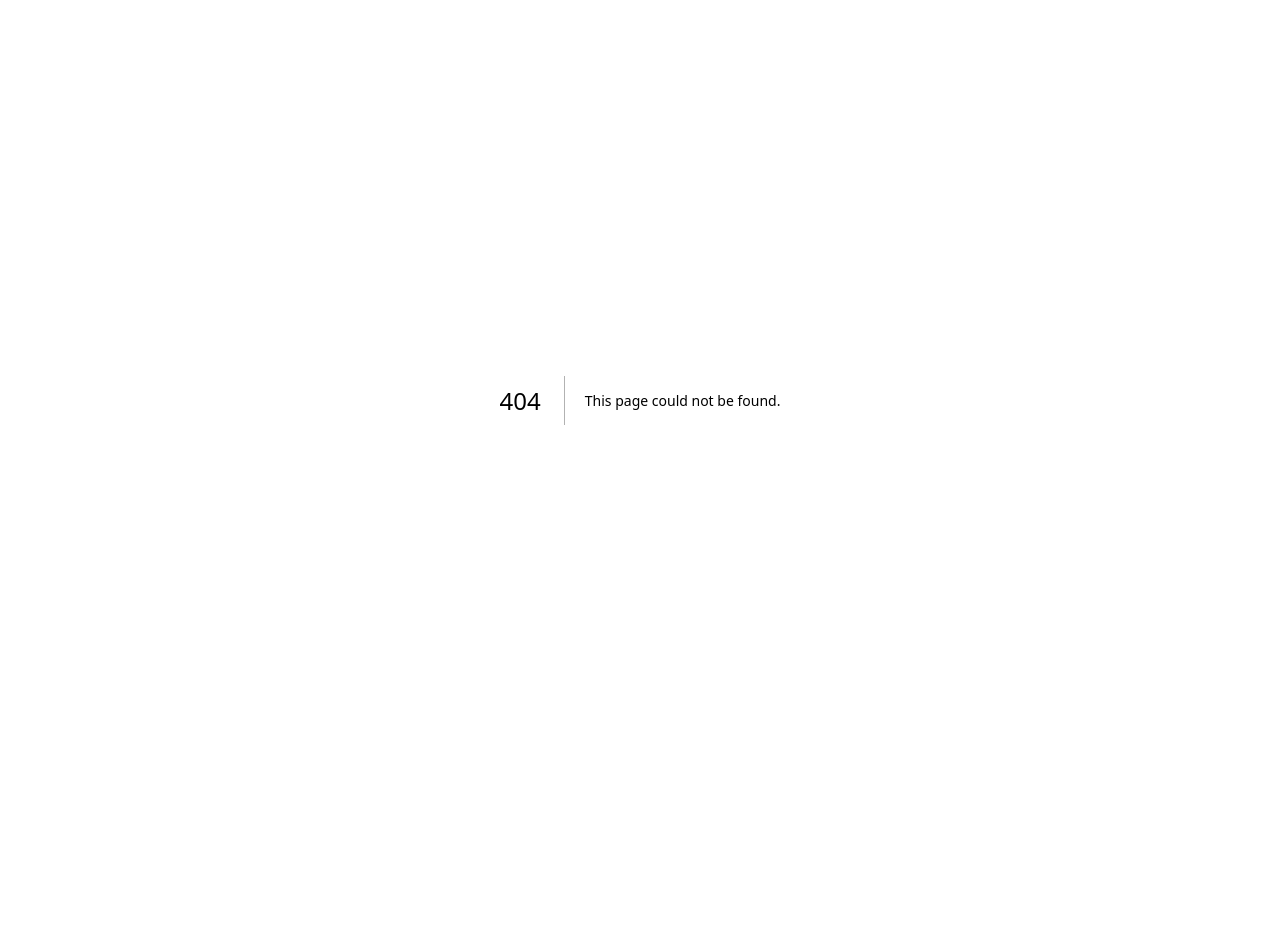
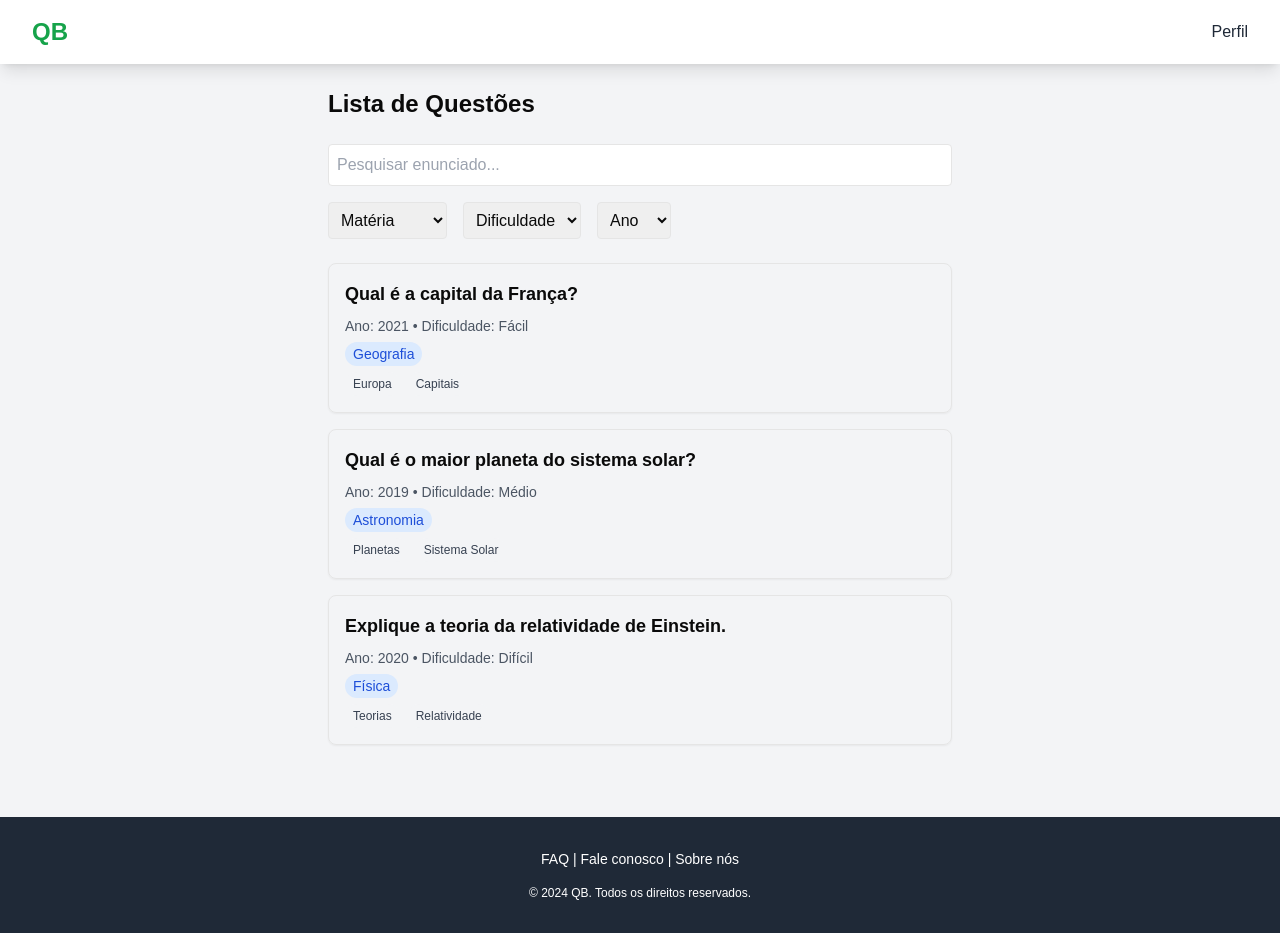
Before and after one commit to Ryan-Albuquerque/qb-app, a Next.js app: page /qb/admin/questions in a window 1280 px wide. Before the commit this address had no page. Before the commit the page ends 800 px from the top, so only its background shows below. Built offline with nearby package versions, Linux system fonts and the light colour scheme.

Commit message:
feat: question admin view, edit and create

```diff
--- /dev/null
+++ b/src/app/qb/admin/questions/edit-or-new/page.tsx
@@ -0,0 +1,159 @@
+"use client";
+import { useState } from "react";
+
+type Question = {
+  id: number;
+  text: string;
+  year: number;
+  difficulty: "Fácil" | "Médio" | "Difícil";
+  subcategory: string; // Subcategoria de única escolha
+  options: string[];
+  correctAnswerIndex: number;
+};
+
+// Definindo dificuldades e anos possíveis
+const difficulties = ["Fácil", "Médio", "Difícil"];
+const currentYear = new Date().getFullYear();
+
+// Lista de subcategorias pré-definidas para selecionar
+const subcategoriesList = [
+  "Álgebra",
+  "Geometria",
+  "Trigonometria",
+  "Cálculo",
+  "Física",
+  "Química",
+];
+
+type QuestionFormProps = {
+  onSave: (question: Question) => void; // Função de callback para salvar a questão
+  question?: Question; // Questão opcional para edição
+};
+
+export default function QuestionFormPage({
+  onSave,
+  question,
+}: QuestionFormProps) {
+  const [text, setText] = useState<string>(question?.text || "");
+  const [year, setYear] = useState<number>(question?.year || currentYear);
+  const [difficulty, setDifficulty] = useState<string>(
+    question?.difficulty || "Fácil"
+  );
+  const [subcategory, setSubcategory] = useState<string>(
+    question?.subcategory || subcategoriesList[0]
+  );
+  const [options, setOptions] = useState<string[]>(
+    question?.options || ["", "", "", ""]
+  );
+  const [correctAnswerIndex, setCorrectAnswerIndex] = useState<number>(
+    question?.correctAnswerIndex || 0
+  );
+
+  const handleOptionChange = (index: number, value: string) => {
+    const updatedOptions = [...options];
+    updatedOptions[index] = value;
+    setOptions(updatedOptions);
+  };
+
+  const handleSave = () => {
+    const newQuestion: Question = {
+      id: question ? question.id : Date.now(),
+      text,
+      year,
+      difficulty: difficulty as Question["difficulty"],
+      subcategory,
+      options,
+      correctAnswerIndex,
+    };
+    onSave(newQuestion);
+  };
+
+  return (
+    <div className="max-w-xl mx-auto p-6 bg-white shadow-md rounded-md">
+      <h1 className="text-2xl font-semibold mb-6">
+        {question ? "Editar Questão" : "Nova Questão"}
+      </h1>
+
+      <label className="block mb-4">
+        <span className="text-gray-700">Enunciado</span>
+        <textarea
+          className="mt-1 p-2 w-full border rounded"
+          value={text}
+          onChange={(e) => setText(e.target.value)}
+          placeholder="Digite o enunciado da questão"
+        />
+      </label>
+
+      <label className="block mb-4">
+        <span className="text-gray-700">Ano</span>
+        <input
+          type="number"
+          className="mt-1 p-2 w-full border rounded"
+          value={year}
+          onChange={(e) => setYear(Number(e.target.value))}
+          min="2000"
+          max={currentYear}
+        />
+      </label>
+
+      <label className="block mb-4">
+        <span className="text-gray-700">Dificuldade</span>
+        <select
+          className="mt-1 p-2 w-full border rounded"
+          value={difficulty}
+          onChange={(e) => setDifficulty(e.target.value)}
+        >
+          {difficulties.map((diff) => (
+            <option key={diff} value={diff}>
+              {diff}
+            </option>
+          ))}
+        </select>
+      </label>
+
+      <label className="block mb-4">
+        <span className="text-gray-700">Subcategoria</span>
+        <select
+          className="mt-1 p-2 w-full border rounded"
+          value={subcategory}
+          onChange={(e) => setSubcategory(e.target.value)}
+        >
+          {subcategoriesList.map((sub) => (
+            <option key={sub} value={sub}>
+              {sub}
+            </option>
+          ))}
+        </select>
+      </label>
+
+      <div className="mb-4">
+        <span className="text-gray-700">Respostas</span>
+        {options.map((option, index) => (
+          <div key={index} className="flex items-center mt-2">
+            <input
+              type="radio"
+              name="correctAnswer"
+              checked={correctAnswerIndex === index}
+              onChange={() => setCorrectAnswerIndex(index)}
+              className="mr-2"
+            />
+            <input
+              type="text"
+              className="p-2 w-full border rounded"
+              value={option}
+              onChange={(e) => handleOptionChange(index, e.target.value)}
+              placeholder={`Opção ${index + 1}`}
+            />
+          </div>
+        ))}
+      </div>
+
+      <button
+        onClick={handleSave}
+        className="w-full px-4 py-2 mt-4 bg-blue-500 text-white rounded-lg hover:bg-blue-600"
+      >
+        {question ? "Salvar Alterações" : "Adicionar Questão"}
+      </button>
+    </div>
+  );
+}
--- /dev/null
+++ b/src/app/qb/admin/questions/page.tsx
@@ -0,0 +1,168 @@
+"use client";
+import { useState } from "react";
+
+// Tipo para definir a estrutura de uma questão
+type Question = {
+  id: number;
+  text: string;
+  year: number;
+  difficulty: "Fácil" | "Médio" | "Difícil";
+  subject: string;
+  subcategories?: string[];
+};
+
+// Dados simulados para as questões
+const questions: Question[] = [
+  {
+    id: 1,
+    text: "Qual é a capital da França?",
+    year: 2021,
+    difficulty: "Fácil",
+    subject: "Geografia",
+    subcategories: ["Europa", "Capitais"],
+  },
+  {
+    id: 2,
+    text: "Qual é o maior planeta do sistema solar?",
+    year: 2019,
+    difficulty: "Médio",
+    subject: "Astronomia",
+    subcategories: ["Planetas", "Sistema Solar"],
+  },
+  {
+    id: 3,
+    text: "Explique a teoria da relatividade de Einstein.",
+    year: 2020,
+    difficulty: "Difícil",
+    subject: "Física",
+    subcategories: ["Teorias", "Relatividade"],
+  },
+  // Adicione mais questões conforme necessário
+];
+
+// Valores únicos para os filtros
+const uniqueSubjects = Array.from(new Set(questions.map((q) => q.subject)));
+const uniqueDifficulties = ["Fácil", "Médio", "Difícil"];
+const uniqueYears = Array.from(new Set(questions.map((q) => q.year))).sort(
+  (a, b) => b - a
+);
+
+export default function QuestionsListPage() {
+  const [searchTerm, setSearchTerm] = useState<string>("");
+  const [selectedSubject, setSelectedSubject] = useState<string | null>(null);
+  const [selectedDifficulty, setSelectedDifficulty] = useState<string | null>(
+    null
+  );
+  const [selectedYear, setSelectedYear] = useState<number | null>(null);
+
+  // Função para filtrar as questões conforme o termo de busca e filtros selecionados
+  const filteredQuestions = questions.filter((question) => {
+    const matchesSearch = question.text
+      .toLowerCase()
+      .includes(searchTerm.toLowerCase());
+    const matchesSubject = selectedSubject
+      ? question.subject === selectedSubject
+      : true;
+    const matchesDifficulty = selectedDifficulty
+      ? question.difficulty === selectedDifficulty
+      : true;
+    const matchesYear = selectedYear ? question.year === selectedYear : true;
+
+    return matchesSearch && matchesSubject && matchesDifficulty && matchesYear;
+  });
+
+  return (
+    <div className="max-w-2xl mx-auto p-6">
+      <h1 className="text-2xl font-bold mb-6">Lista de Questões</h1>
+
+      {/* Barra de pesquisa */}
+      <input
+        type="text"
+        placeholder="Pesquisar enunciado..."
+        value={searchTerm}
+        onChange={(e) => setSearchTerm(e.target.value)}
+        className="w-full p-2 mb-4 border rounded"
+      />
+
+      {/* Filtros de seleção */}
+      <div className="flex flex-wrap gap-4 mb-6">
+        <select
+          value={selectedSubject || ""}
+          onChange={(e) => setSelectedSubject(e.target.value || null)}
+          className="p-2 border rounded"
+        >
+          <option value="">Matéria</option>
+          {uniqueSubjects.map((subject) => (
+            <option key={subject} value={subject}>
+              {subject}
+            </option>
+          ))}
+        </select>
+
+        <select
+          value={selectedDifficulty || ""}
+          onChange={(e) => setSelectedDifficulty(e.target.value || null)}
+          className="p-2 border rounded"
+        >
+          <option value="">Dificuldade</option>
+          {uniqueDifficulties.map((difficulty) => (
+            <option key={difficulty} value={difficulty}>
+              {difficulty}
+            </option>
+          ))}
+        </select>
+
+        <select
+          value={selectedYear || ""}
+          onChange={(e) =>
+            setSelectedYear(e.target.value ? Number(e.target.value) : null)
+          }
+          className="p-2 border rounded"
+        >
+          <option value="">Ano</option>
+          {uniqueYears.map((year) => (
+            <option key={year} value={year}>
+              {year}
+            </option>
+          ))}
+        </select>
+      </div>
+
+      {/* Lista de questões filtradas */}
+      <ul className="space-y-4">
+        {filteredQuestions.map((question) => (
+          <li key={question.id} className="p-4 border rounded-lg shadow-sm">
+            <h2 className="text-lg font-semibold mb-2">{question.text}</h2>
+            <div className="text-sm text-gray-600 mb-2">
+              Ano: {question.year} • Dificuldade: {question.difficulty}
+            </div>
+            <div className="text-sm">
+              <span className="px-2 py-1 bg-blue-100 text-blue-700 rounded-full">
+                {question.subject}
+              </span>
+              {question.subcategories && question.subcategories.length > 0 && (
+                <div className="mt-2 flex flex-wrap gap-2">
+                  {question.subcategories.map((subcategory, index) => (
+                    <span
+                      key={index}
+                      className="px-2 py-1 bg-gray-100 text-gray-700 rounded-full text-xs"
+                    >
+                      {subcategory}
+                    </span>
+                  ))}
+                </div>
+              )}
+            </div>
+          </li>
+        ))}
+      </ul>
+
+      {/* Mensagem caso nenhuma questão seja encontrada */}
+      {filteredQuestions.length === 0 && (
+        <p className="text-center text-gray-500 mt-4">
+          Nenhuma questão encontrada.
+        </p>
+      )}
+    </div>
+  );
+}
```
